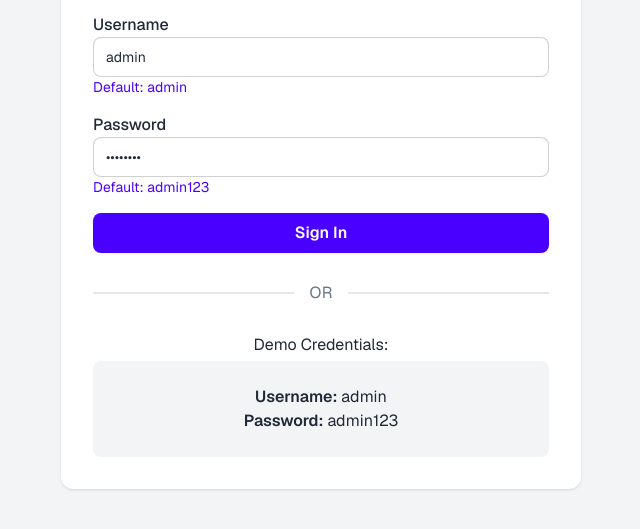
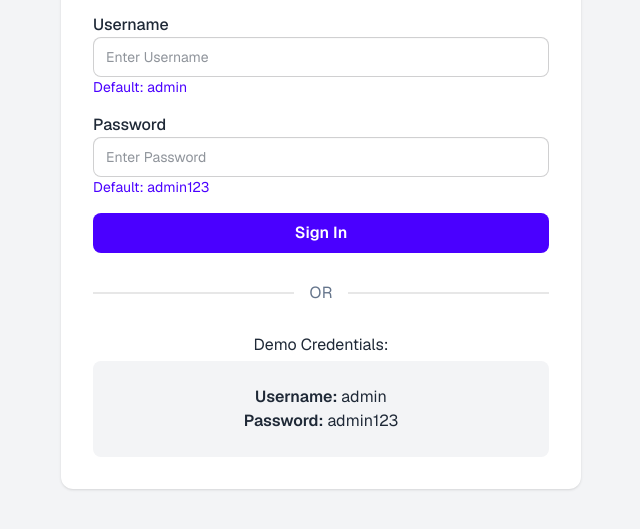
Before and after one commit to moziful/Assignment-05, a plain HTML site: page index.html in a window 1280 px wide. Shown: the part 265-794 px from the top of the page, without its empty margins (319-959 px from the left). Drawn offline with nearby package versions, Linux system fonts and the light colour scheme.

Commit message:
The Final Commit, Everything Is Done.

```diff
--- a/index.html
+++ b/index.html
@@ -33,14 +33,13 @@
             <!-- Username -->
             <div>
                 <label class="font-medium">Username</label>
-                <input id="usernameInput" type="text" value="admin" class="input w-full rounded-lg"
-                    placeholder="Enter Username" />
+                <input id="usernameInput" type="text" class="input w-full rounded-lg" placeholder="Enter Username" />
                 <p class="text-sm text-blue">Default: admin</p>
             </div>
             <!-- Password -->
             <div>
                 <label class="font-medium">Password</label>
-                <input id="passwordInput" type="password" value="admin123" class="input w-full rounded-lg"
+                <input id="passwordInput" type="password" class="input w-full rounded-lg"
                     placeholder="Enter Password" />
                 <p class="text-sm text-blue">Default: admin123</p>
             </div>
```
